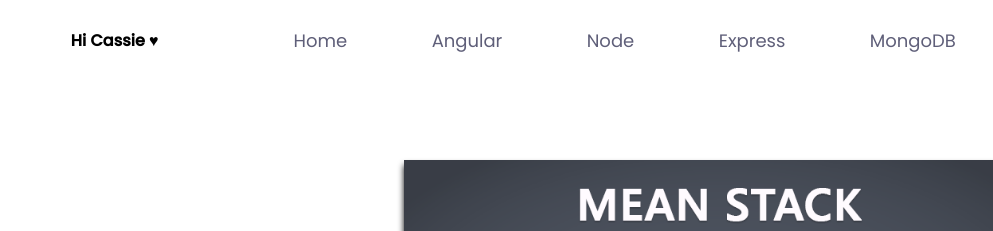
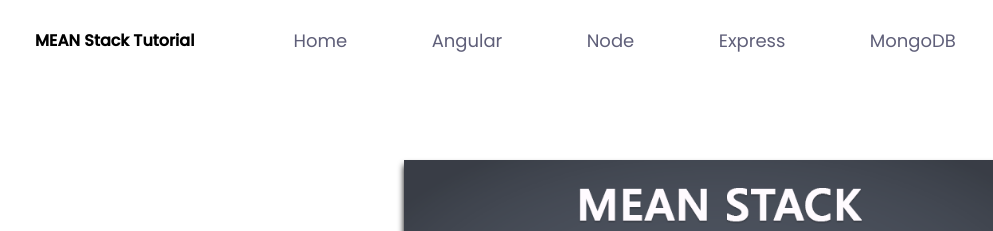
Before and after one commit to Kerkphon/stacktest, a website: page public/index.html in a window 1280 px wide. Shown: the top 231 px of the page, 186-1179 px from the left. Drawn offline with Linux system fonts and the light colour scheme.

Commit message:
Update index.html

```diff
--- a/public/index.html
+++ b/public/index.html
@@ -15,7 +15,7 @@
 		<header>
 			<div class="logo-container">
 				<img src="./image/stack.png"alt="logo" />
-				<h4 class="logo"> <b>Hi Cassie &hearts;</p></b></h4>
+				<h4 class="logo"> <b>MEAN Stack Tutorial</p></b></h4>
 			</div>
 			<nav>
 				<ul class="nav-links">
```
